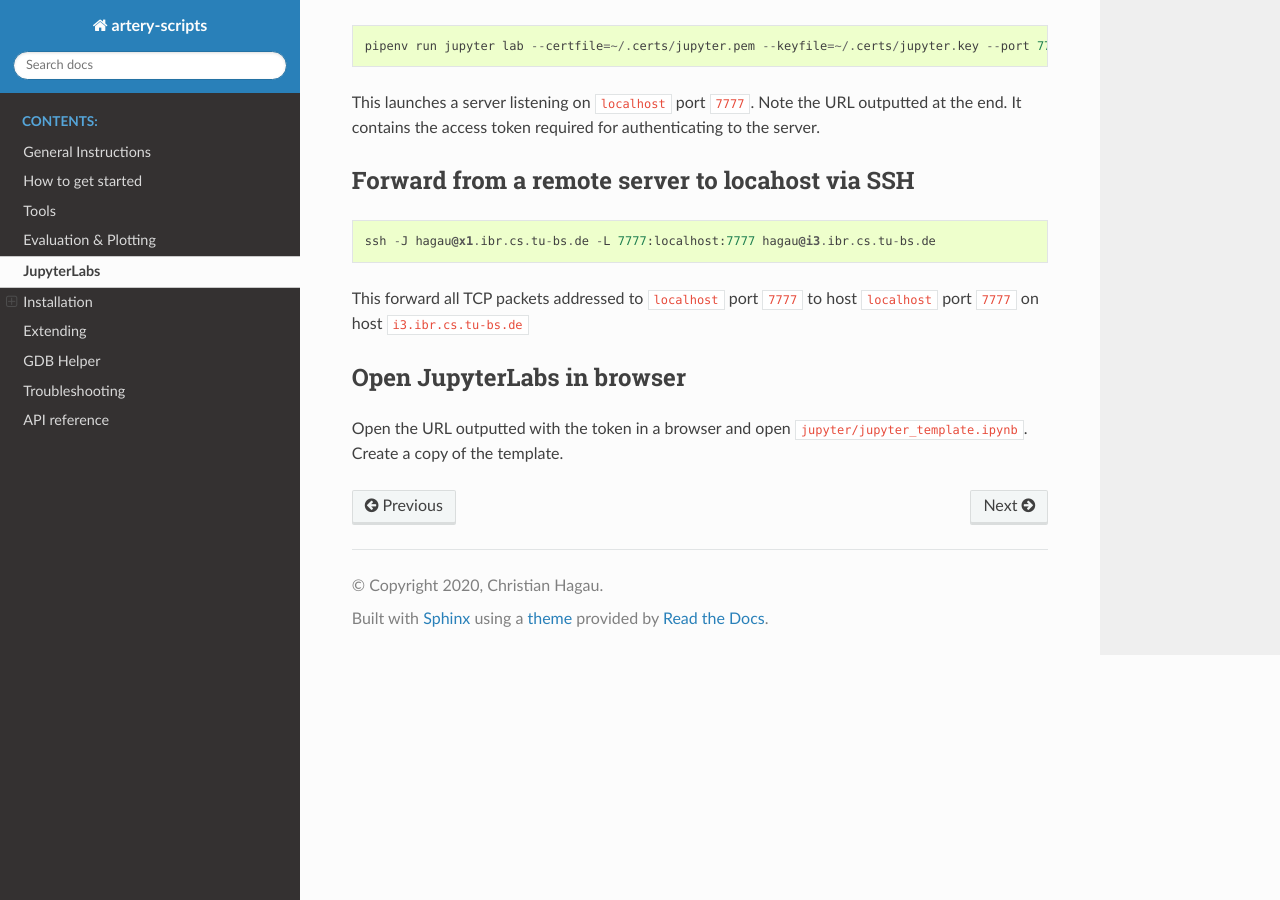
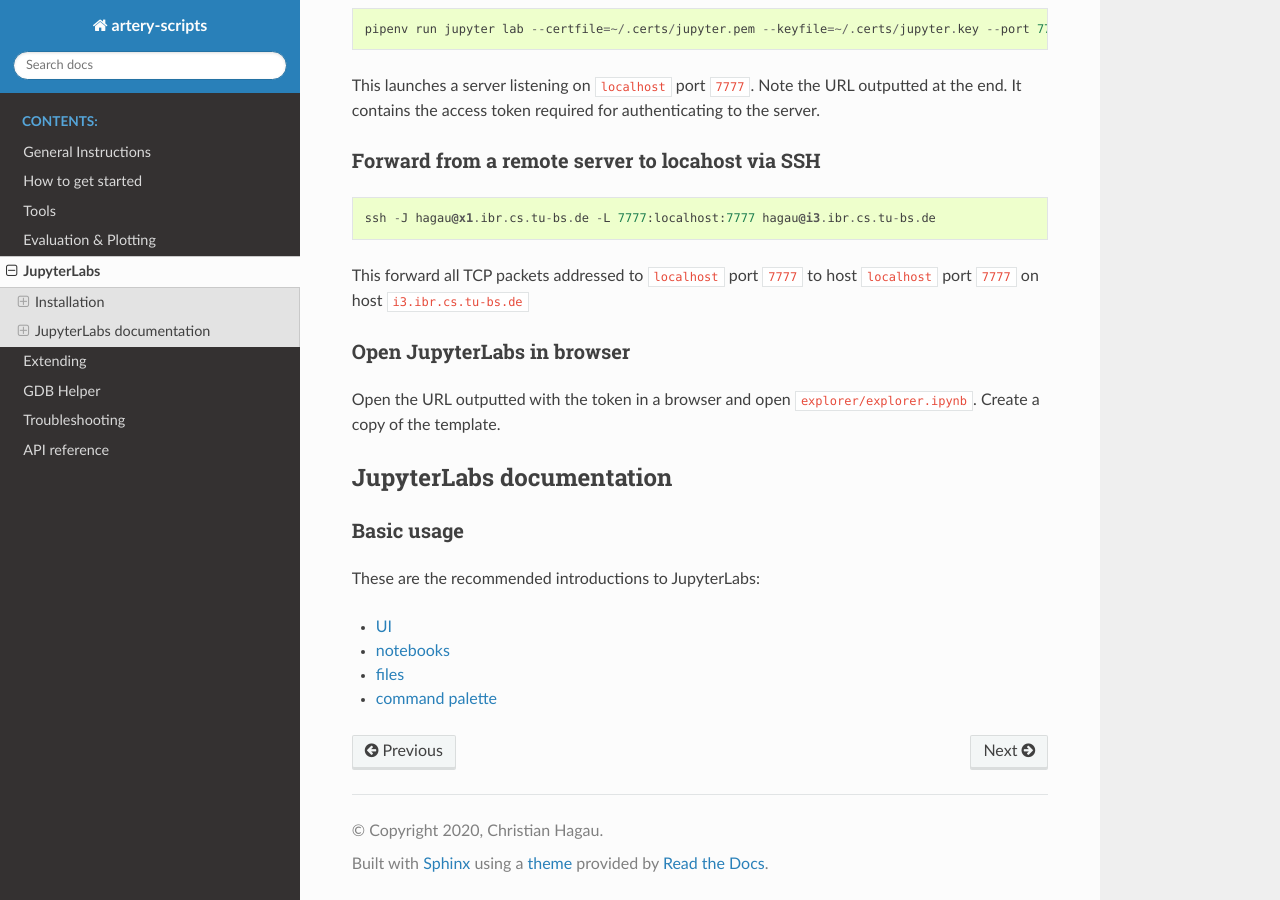
Before and after one commit to ibr-cm/ions, a Sphinx documentation site: the page built from doc/source/jupyter_labs.md, in a window 1280 px wide and 900 px high, scrolled down 690 px. Built offline with Sphinx 7.4.7 and the Read the Docs theme 2.0.0, drawn with Linux system fonts in a browser that asks for light colours.

Commit message:
Update documentation for JupyterLabs

````diff
--- a/doc/source/jupyter_labs.md
+++ b/doc/source/jupyter_labs.md
@@ -1,11 +1,11 @@
-## JupyterLabs
+# JupyterLabs
 
 Using JupyterLabs for exploring simulation result data is very much recommended.
 
 
-# Installation
+## Installation
 
-## Generate certificates for TLS
+### Generate certificates for TLS
 Generate a self-signed certificate `jupyter.pem` and secret key `jupyter.key` in folder `~/.certs`:
 ```
 ./generate_cert.sh -d ~/.certs -n jupyter
@@ -18,7 +18,7 @@ values just have to be syntactically correct.
 It's still a good idea to use `localhost` as the CN (`Common Name`).
 
 
-## Launch JupyterLabs
+### Launch JupyterLabs
 Launch JupyterLabs with (the port number might need to varied):
 ```
 pipenv run jupyter lab --certfile=~/.certs/jupyter.pem --keyfile=~/.certs/jupyter.key --port 7777 --no-browser
@@ -28,15 +28,27 @@ Note the URL outputted at the end. It contains the access token required for
 authenticating to the server.
 
 
-## Forward from a remote server to locahost via SSH
+### Forward from a remote server to locahost via SSH
 ```
 ssh -J hagau@x1.ibr.cs.tu-bs.de -L 7777:localhost:7777 hagau@i3.ibr.cs.tu-bs.de
 ```
 This forward all TCP packets addressed to `localhost` port `7777` to host `localhost` port `7777` on host `i3.ibr.cs.tu-bs.de`
 
 
-## Open JupyterLabs in browser
+### Open JupyterLabs in browser
 
 Open the URL outputted with the token in a browser and open
-`jupyter/jupyter_template.ipynb`.
+`explorer/explorer.ipynb`.
 Create a copy of the template.
+
+
+## JupyterLabs documentation
+
+### Basic usage
+
+These are the recommended introductions to JupyterLabs:
+
+- [UI](https://jupyterlab.readthedocs.io/en/latest/user/interface.html)
+- [notebooks](https://jupyterlab.readthedocs.io/en/latest/user/notebook.html)
+- [files](https://jupyterlab.readthedocs.io/en/latest/user/files.html)
+- [command palette](https://jupyterlab.readthedocs.io/en/latest/user/commands.html)
````
